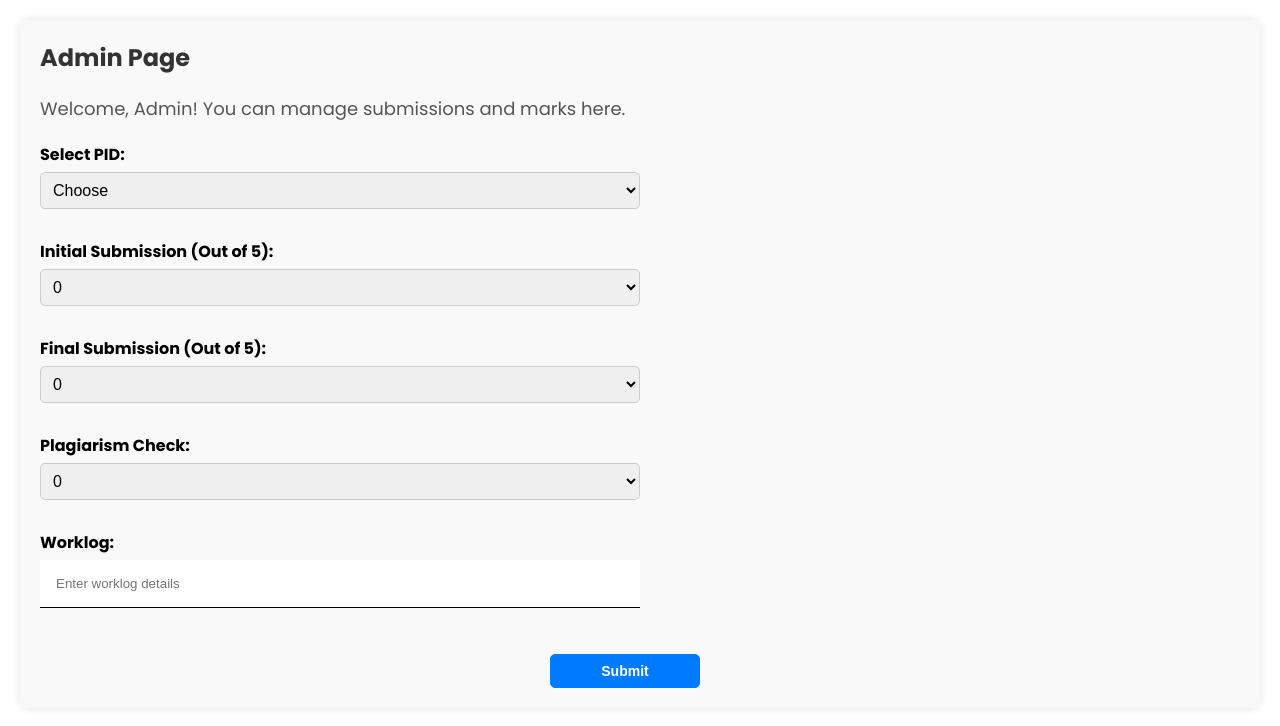
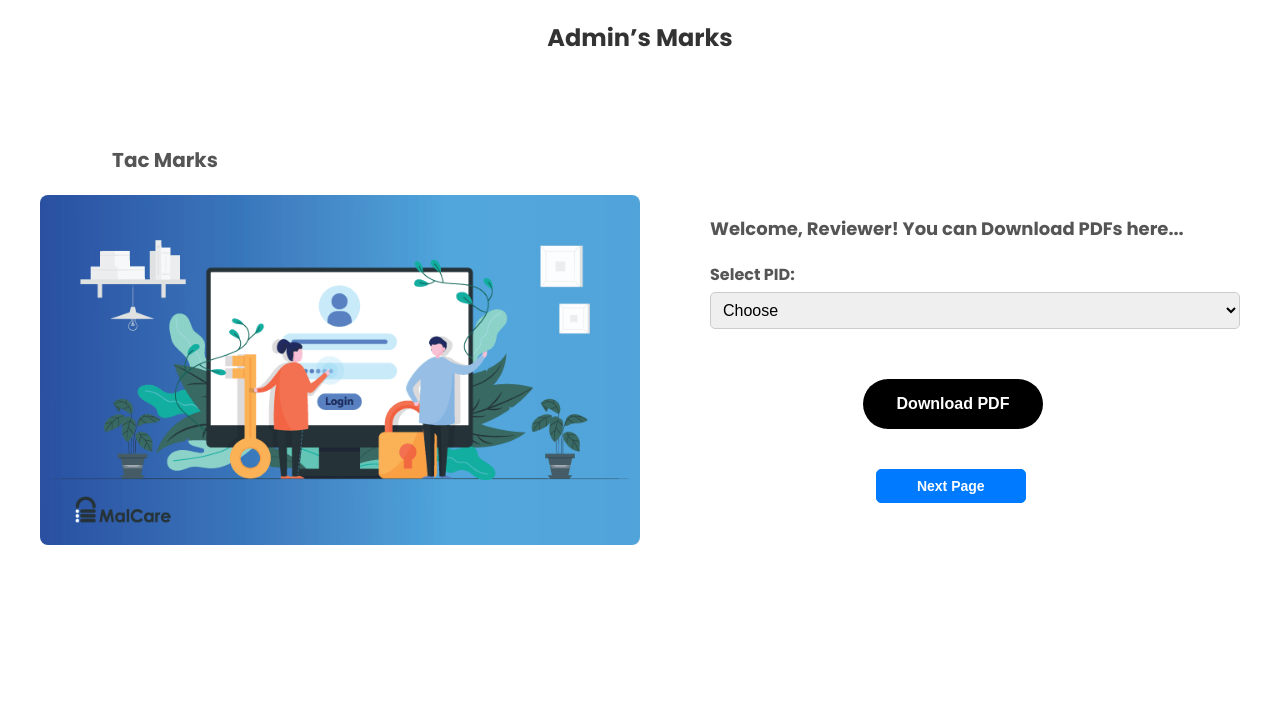
Before and after one commit to Sarans04/Bit, a React (Vite) app in the folder Rp_Calculator/: page /admin in a window 1280 px wide. Shown: the top 726 px of the page. Built offline with nearby package versions, Linux system fonts and the light colour scheme.

Commit message:
Updated Admin Page

```diff
--- a/Rp_Calculator/src/components/AdminPage.jsx
+++ b/Rp_Calculator/src/components/AdminPage.jsx
@@ -1,37 +1,52 @@
 import React, { useContext, useState } from 'react';
 import { PIDsContext } from './PIDsContext';
-import './AdminPage.css';  // Import the CSS file
+import './AdminPage.css'; // Import the CSS file
+import adminImage from '../assets/admin.png'; // Corrected path
+import { useNavigate } from 'react-router-dom';
 
 const AdminPage = () => {
     const { pids } = useContext(PIDsContext);
     const [selectedPid, setSelectedPid] = useState('');
-    const [initialSubmission, setInitialSubmission] = useState('');
-    const [finalSubmission, setFinalSubmission] = useState('');
-    const [plagiarismCheck, setPlagiarismCheck] = useState('');
-    const [worklog, setWorklog] = useState('');
     const [error, setError] = useState('');
+    const navigate = useNavigate();
 
     const handleSubmit = (e) => {
         e.preventDefault();
         if (!selectedPid) {
-            setError('Please select a PID.');
+            setError('submitting.');
             return;
         }
         setError('');
-        // Handle form submission logic here
+        navigate('/2');
+    };
+
+    const handleDownload = () => {
+        if (!selectedPid) {
+            setError('Please select a PID to download the PDF.');
+            return;
+        }
+        setError('');
+
+        // Open PDF in a new tab
+        const pdfPath = `/pdfs/${selectedPid}.pdf`; // Assuming PDFs are stored in the public/pdfs folder
+        window.open(pdfPath, '_blank'); // Open the PDF in a new browser tab
     };
 
     return (
-        <div className="user-container">
-            <h2 className="user-header">Admin Page</h2>
+        <div className="user-page">
+            <h2 className="user-header">Admin’s Marks</h2>
             <div className="user-content">
-                <p>Welcome, Admin! You can manage submissions and marks here.</p>
+                <div className="image-section">
+                    <h3 className="image-title">Tac Marks</h3>
+                    <img src={adminImage} alt="Review" className="user-image" />
                 </div>
+                <div className="form-section">
+                    <p className="welcome-text">Welcome, Reviewer! You can Download PDFs here...</p>
 
                     {pids.length > 0 ? (
                         <form className="user-form" onSubmit={handleSubmit}>
                             <div>
-                        <label htmlFor="pid-select">Select PID:  </label>
+                                <label htmlFor="pid-select">Select PID: </label>
                                 <select
                                     id="pid-select"
                                     value={selectedPid}
@@ -47,65 +62,23 @@ const AdminPage = () => {
                                     ))}
                                 </select>
                             </div>
-                    <div>
-                        <label htmlFor="initial-submission">Initial Submission (Out of 5):  </label>
-                        <select
-                            id="initial-submission"
-                            value={initialSubmission}
-                            onChange={(e) => setInitialSubmission(e.target.value)}
-                        >
-                            {[...Array(61).keys()].map((mark) => (
-                                <option key={mark} value={mark}>
-                                    {mark}
-                                </option>
-                            ))}
-                        </select>
+                            {error && <p className="error-message">{error}</p>}
+
+                            <div className="button-div-download">
+                                <button type="button" onClick={handleDownload}>
+                                    Download PDF
+                                </button>
                             </div>
-                    <div>
-                        <label htmlFor="final-submission">Final Submission (Out of 5):  </label>
-                        <select
-                            id="final-submission"
-                            value={finalSubmission}
-                            onChange={(e) => setFinalSubmission(e.target.value)}
-                        >
-                            {[...Array(11).keys()].map((mark) => (
-                                <option key={mark} value={mark}>
-                                    {mark}
-                                </option>
-                            ))}
-                        </select>
+                            <div className="button-div-submit">
+                                <button type="submit">Next Page</button>
                             </div>
-                    <div>
-                        <label htmlFor="plagiarism-check">Plagiarism Check:</label>
-                        <select
-                            id="plagiarism-check"
-                            value={plagiarismCheck}
-                            onChange={(e) => setPlagiarismCheck(e.target.value)}
-                        >
-                            {[...Array(11).keys()].map((mark) => (
-                                <option key={mark} value={mark}>
-                                    {mark}
-                                </option>
-                            ))}
-                        </select>
-                    </div>
-                    <div>
-                        <label htmlFor="worklog">Worklog:</label>
-                        <input
-                            type="text"
-                            id="worklog"
-                            value={worklog}
-                            onChange={(e) => setWorklog(e.target.value)}
-                            placeholder="Enter worklog details"
-                        />
-                    </div>
-                    {error && <p className="error-message">{error}</p>}
-                    <button type="submit">Submit</button>
                         </form>
                     ) : (
                         <p>No PIDs available.</p>
                     )}
                 </div>
+            </div>
+        </div>
     );
 };
 
```
Also changed, not shown: Rp_Calculator/src/assets/admin.png (added). Lines whose indentation alone changed are shown as unchanged.
